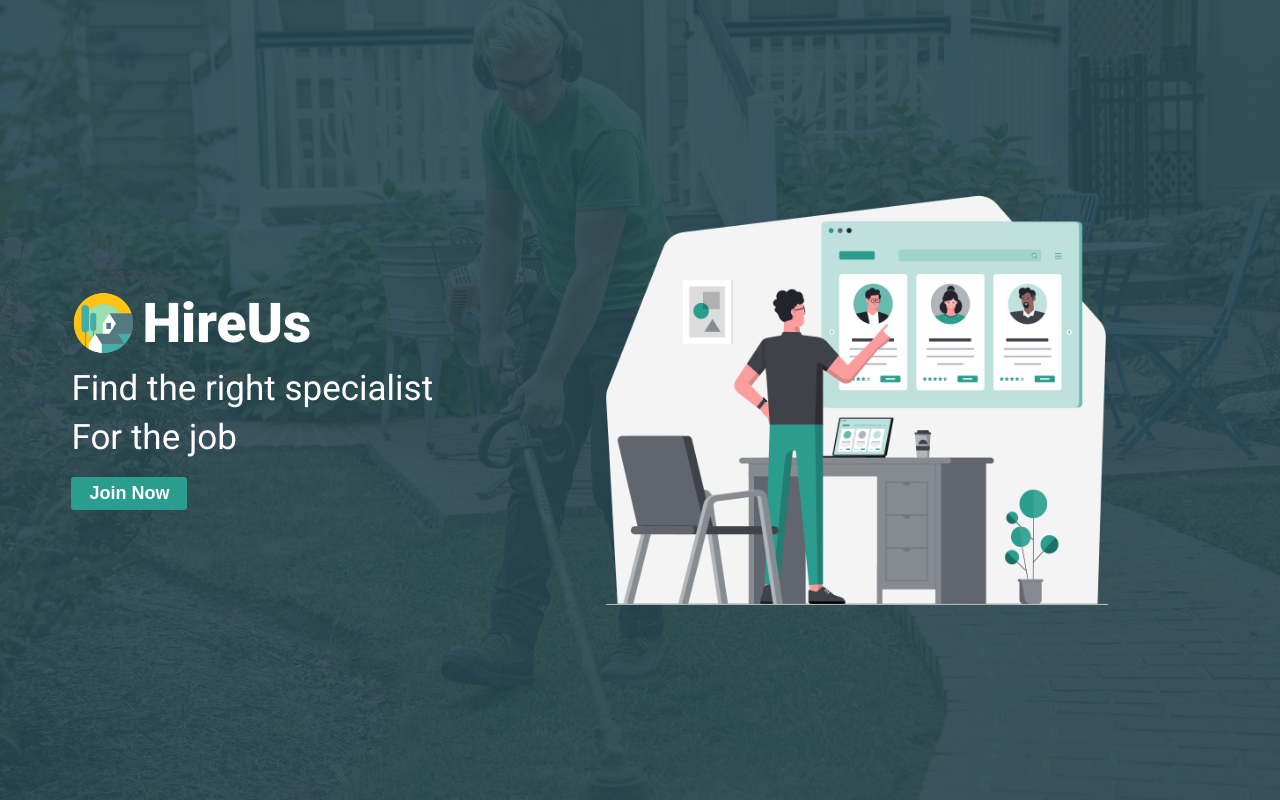
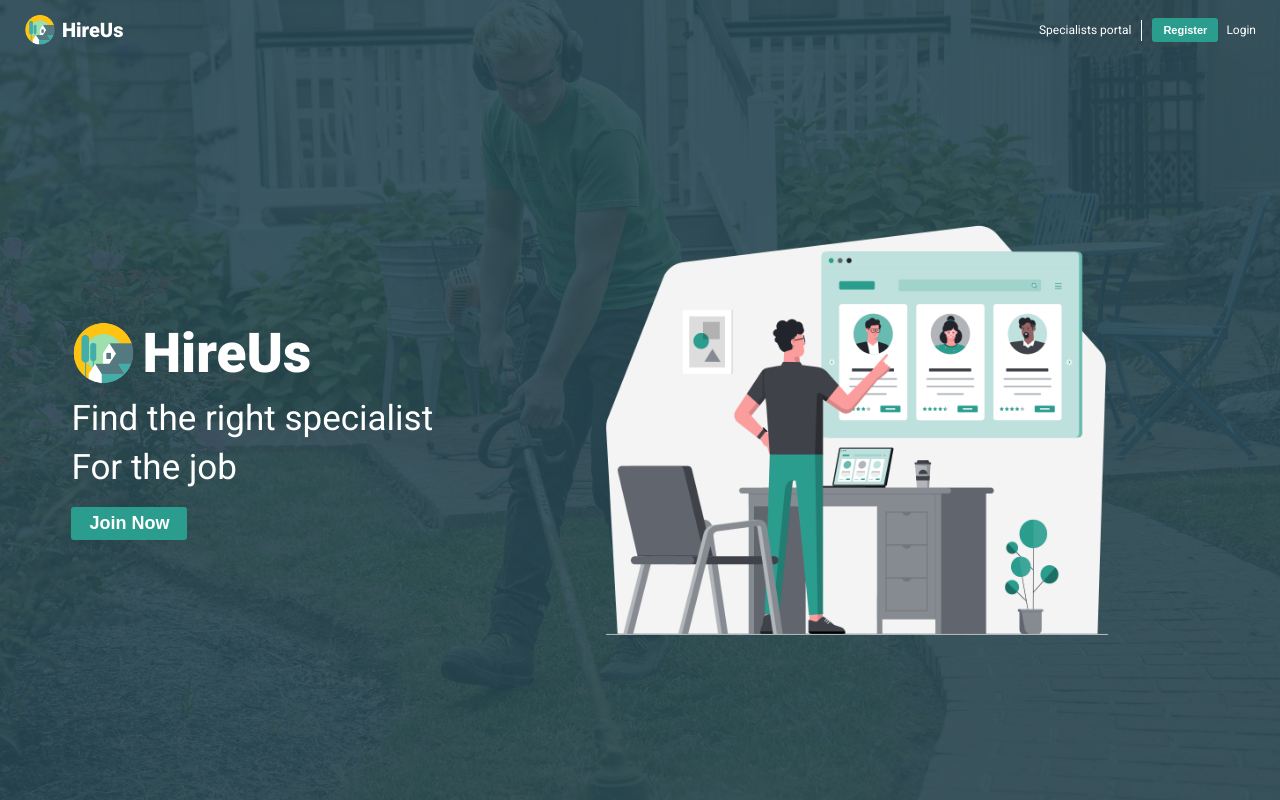
Before and after one commit to thinh-phan/my-app, a React (Create React App) app: page / in a window 1280 px wide. Built offline with nearby package versions, Linux system fonts and the light colour scheme.

Commit message:
Add navbar

```diff
--- /dev/null
+++ b/src/components/navbar/index.jsx
@@ -0,0 +1,56 @@
+import React from "react";
+import styled from "styled-components";
+import { BrandLogo } from "../brandLogo";
+import { Button } from "../button";
+import { Marginer } from "../marginer";
+
+const NavbarContainer = styled.div`
+  width: 100%;
+  height: 65px;
+  display: flex;
+  align-items: center;
+  justify-content: space-between;
+  padding: 0 1.5em;
+`;
+
+const AccessibilityContainer = styled.div`
+  height: 100%;
+  display: flex;
+  align-items: center;
+`;
+
+const AnchorLink = styled.a`
+  font-size: 12px;
+  color: #fff;
+  cursor: pointer;
+  text-decoration: none;
+  outline: none;
+  transition: all 200ms ease-in-out;
+  &:hover {
+    filter: contrast(0.6);
+  }
+`;
+
+const Seperator = styled.div`
+  min-height: 35%;
+  width: 1px;
+  background-color: #fff;
+`;
+
+export function Navbar(props) {
+  return (
+    <NavbarContainer>
+      <BrandLogo />
+
+      <AccessibilityContainer>
+        <AnchorLink>Specialists portal</AnchorLink>
+        <Marginer direction="horizontal" margin={10} />
+        <Seperator />
+        <Marginer direction="horizontal" margin={10} />
+        <Button size={11}>Register</Button>
+        <Marginer direction="horizontal" margin={8} />
+        <AnchorLink>Login</AnchorLink>
+      </AccessibilityContainer>
+    </NavbarContainer>
+  );
+}
--- a/src/containers/HomePage/index.jsx
+++ b/src/containers/HomePage/index.jsx
@@ -1,11 +1,14 @@
 import React from "react";
+import { Navbar } from "../../components/navbar";
 import { PageContainer } from "../../components/pageContainer";
 import { TopSection } from "./topSection";
 
 export function HomePage(props) {
   return (
     <PageContainer>
-      <TopSection />
+      <TopSection>
+        <Navbar />
+      </TopSection>
     </PageContainer>
   );
 }
--- a/src/containers/HomePage/topSection.jsx
+++ b/src/containers/HomePage/topSection.jsx
@@ -56,9 +56,12 @@ const SloganText = styled.h3`
 `;
 
 export function TopSection(props) {
+  const { children } = props;
+
   return (
     <TopSectionContainer>
       <BackgroundFilter>
+        {children}
         <TopSectionInnerContainer>
           <LogoContainer>
             <BrandLogo logoSize={65} textSize={55} />
```
